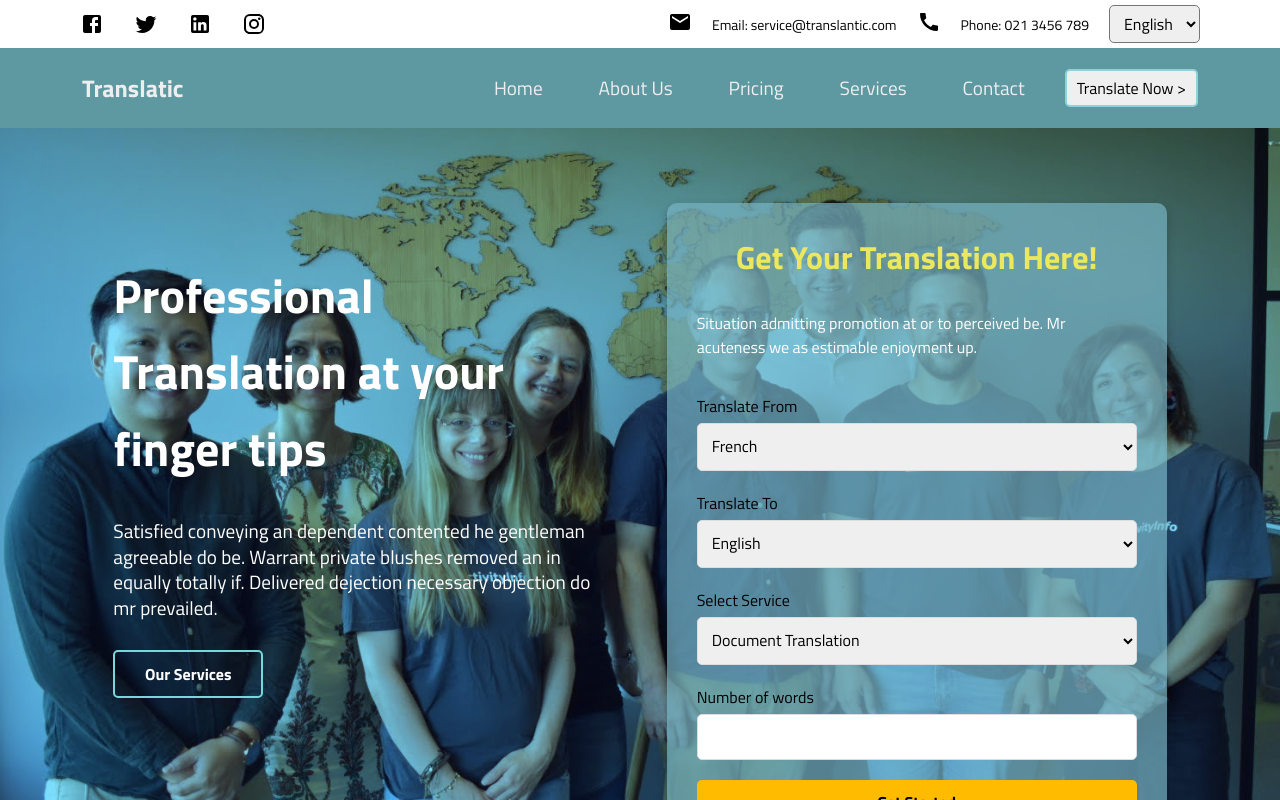
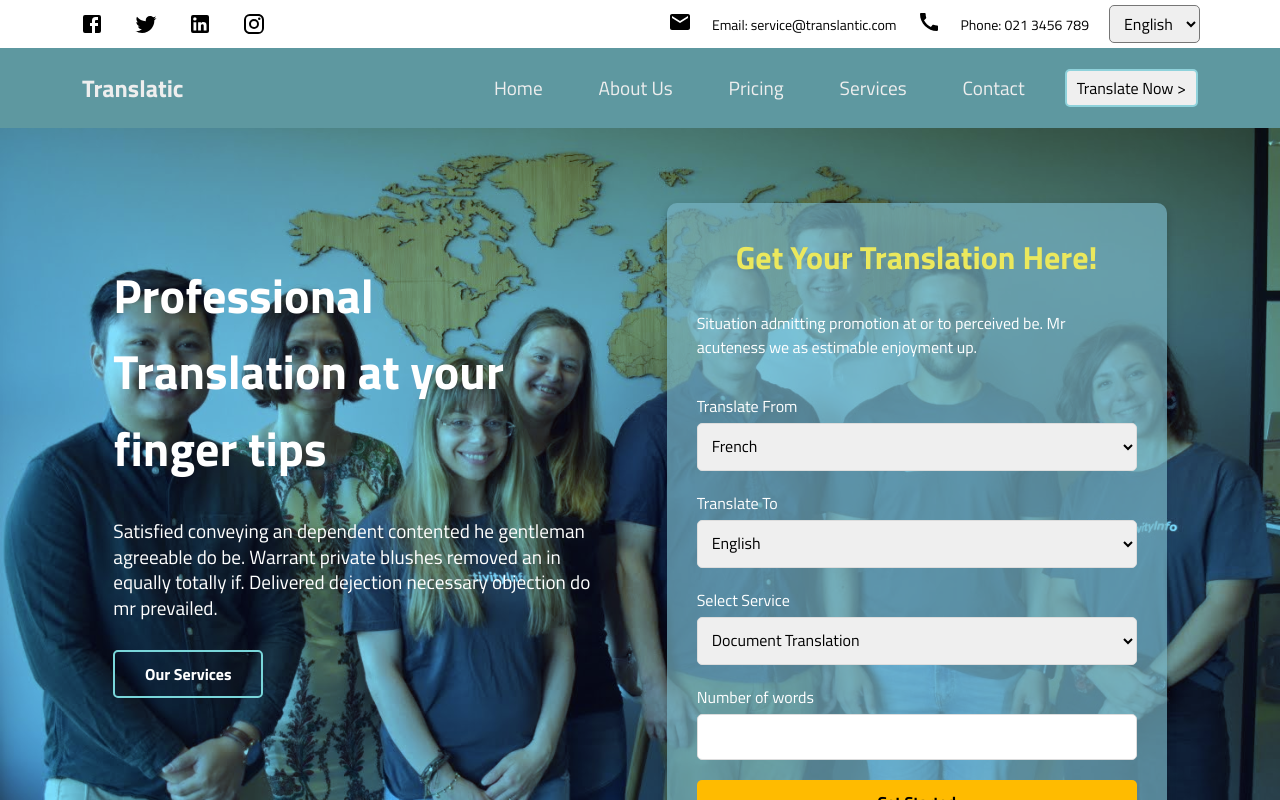
Before and after one commit to Nilukshan-97/React-Translate-Project, a React (Vite) app: page / in a window 1280 px wide. Shown: the top 800 px of the page. Built offline with nearby package versions, Linux system fonts and the light colour scheme.

Commit message:
new change

```diff
--- a/src/styles/Home.css
+++ b/src/styles/Home.css
@@ -107,7 +107,7 @@
   .input label {
     margin-bottom: 5px;
     font-size: 1rem;
-    color: #000000;
+    color: #ffffff;
   }
 
   .dropdown select,
--- a/src/styles/ServiceCard.css
+++ b/src/styles/ServiceCard.css
@@ -78,7 +78,7 @@
 }
 
 .service-card {
-    background: #a1c0c4;
+    background: #c1dadd;
     border: 1px solid #ddd;
     border-radius: 8px;
     padding: 20px;
```
